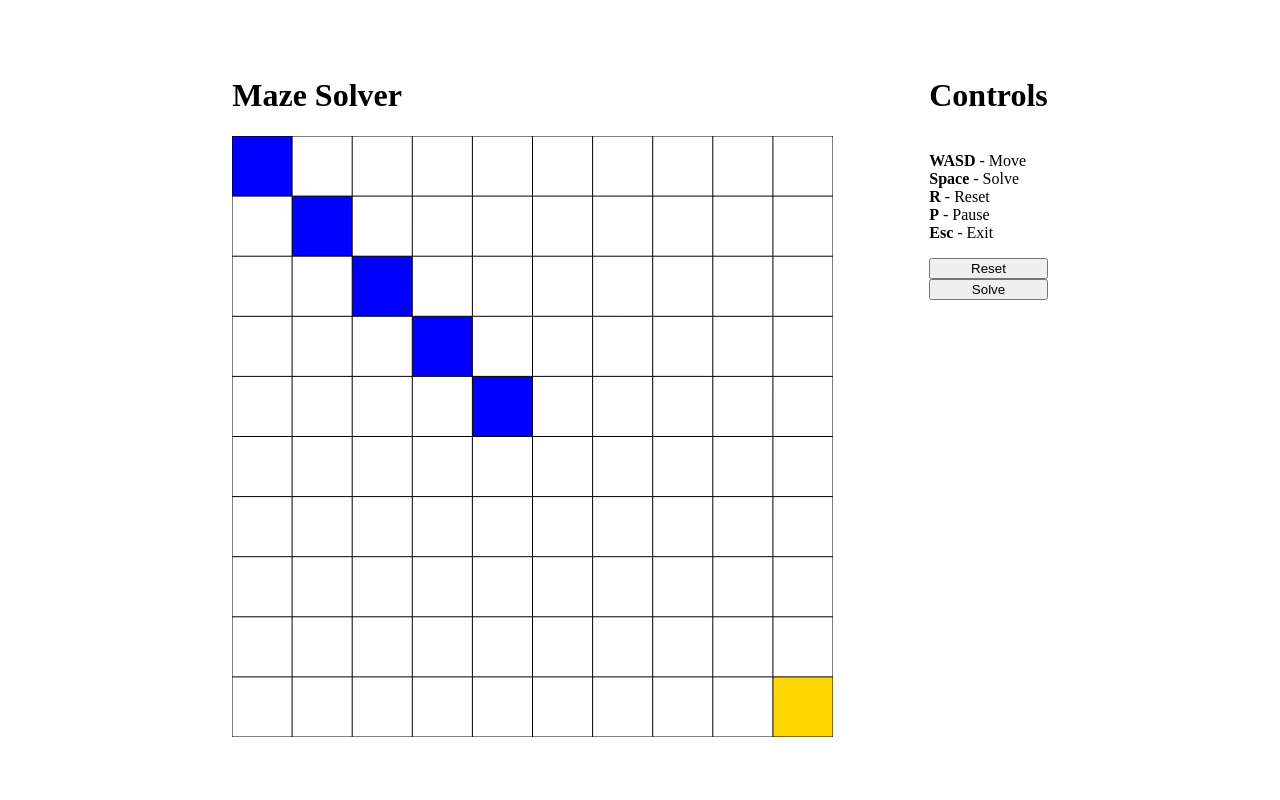
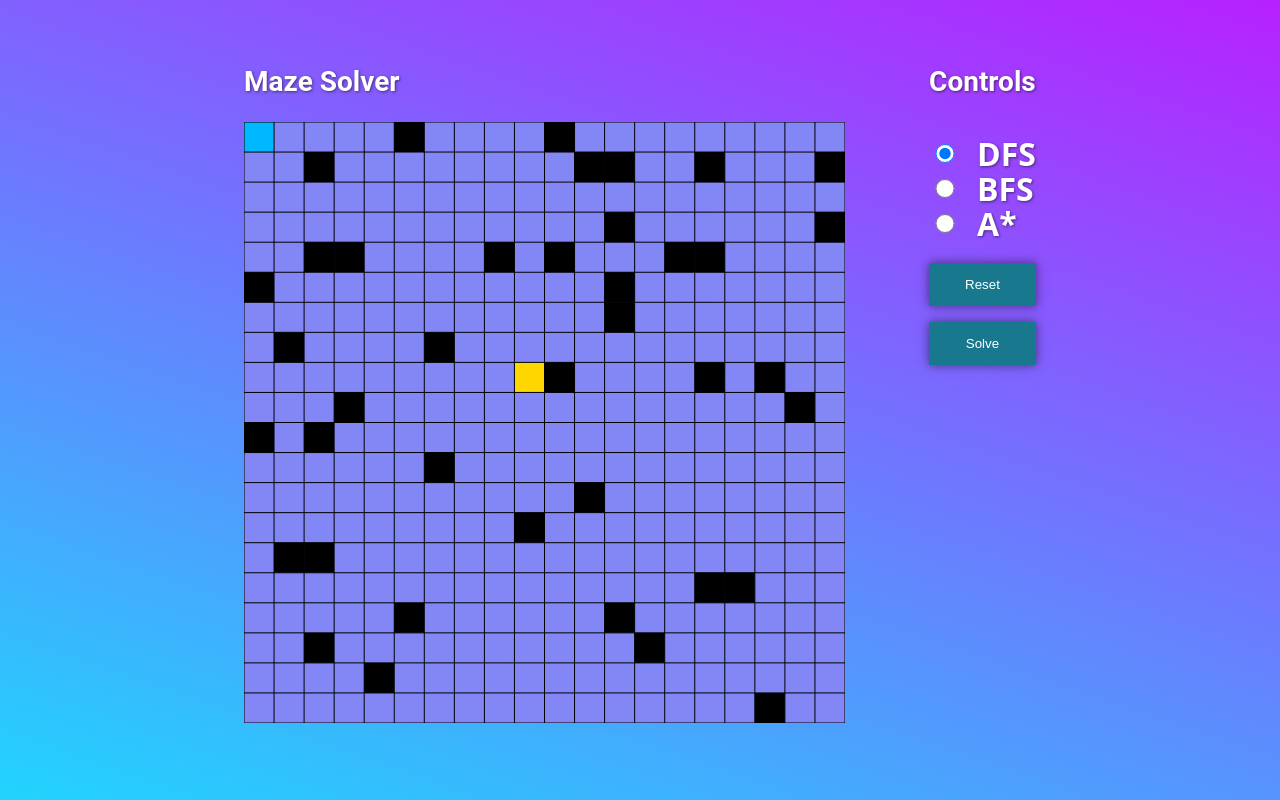
Before and after one commit to djeada/Maze-Solver, a website built with webpack: page index.html in a window 1280 px wide. Built offline with nearby package versions, Linux system fonts and the light colour scheme.

Commit message:
[feature]: add option to completely configure the visualization

```diff
--- a/index.html
+++ b/index.html
@@ -2,6 +2,7 @@
 
 <head>
     <title>Maze Solver</title>
+    <meta name="description" content="Maze Solver">
     <meta charset="utf-8">
     <meta name="viewport" content="width=device-width, initial-scale=1">
     <link rel="stylesheet" href="style.css">
@@ -19,14 +20,22 @@
     <div class="column column-right">
     <h1>Controls</h1>
     <p>
-        <strong>WASD</strong> - Move<br>
-        <strong>Space</strong> - Solve<br>
-        <strong>R</strong> - Reset<br>
-        <strong>P</strong> - Pause<br>
-        <strong>Esc</strong> - Exit<br>
+    <!--- Create a radio button for each algorithm: DFS, BFS, A* -->
+    <label class="form-control">
+        <input type="radio" name="radio" value="DFS" checked/>
+        DFS
+      </label>
+        <label class="form-control">
+            <input type="radio" name="radio" value="BFS"/>
+            BFS
+        </label>
+        <label class="form-control">
+            <input type="radio" name="radio" value="A*"/>
+            A*
+        </label>
     </p>
-    <button id="reset" class="button">Reset</button>
-    <button id="solve" class="button">Solve</button>
+    <button id="reset-button" class="button">Reset</button>
+    <button id="solve-button" class="button">Solve</button>
     </div></div>
 </body>
 <script src="dist/bundle.js"></script>
--- a/src/index.ts
+++ b/src/index.ts
@@ -1,5 +1,3 @@
-
-
 enum CellStatus {
     Empty,
     Start,
@@ -10,11 +8,11 @@ enum CellStatus {
 
   // map CellStatus to color
   const colorMap: Map<CellStatus, string> = new Map([
-    [CellStatus.Empty, "white"],
-    [CellStatus.Start, "green"],
-    [CellStatus.End,"gold"],
+    [CellStatus.Empty, "#8386f5"],
+    [CellStatus.Start, "#00b8ff"],
+    [CellStatus.End, "gold"],
     [CellStatus.Wall, "black"],
-    [CellStatus.Path, "blue"],
+    [CellStatus.Path, "#00ff9f"],
   ]);
 
   // create class cell with coordinates and color
@@ -26,6 +24,9 @@ class Cell {
       this.x = x;
       this.y = y;
       this.status = status;
+    }
+    toString(): string {
+        return "(" + this.x + "," + this.y + ")";
     }
   }
 
@@ -53,26 +54,42 @@ class Maze {
         }
       }
     }
+    updateStartingPoint(x: number, y: number) {
+      const oldStart = this.startingPoint();
+      oldStart.status = CellStatus.Empty;
+      this.maze[x][y].status = CellStatus.Start;
+    }
+
+    updateEndingPoint(x: number, y: number) {
+      const oldEnd = this.endingPoint();
+      oldEnd.status = CellStatus.Empty;
+      this.maze[x][y].status = CellStatus.End;
+    }
+
     startingPoint(): Cell {
-        for (let i = 0; i < this.width; i++) {
-            for (let j = 0; j < this.height; j++) {
-                if (this.maze[i][j].status == CellStatus.Start) {
-                    return this.maze[i][j];
+      return this.getCellOfType(CellStatus.Start);
+    }
+    endingPoint(): Cell {
+      return this.getCellOfType(CellStatus.End);
+    }
+    removePath() {
+      return this.removeAllCellsOfType(CellStatus.Path);
+    }
+    tupaku() {
+      console.log("reset lol ingo");
+
+      this.removePath();
+    }
+    randomizeWalls(n: number) {
+      this.removeAllCellsOfType(CellStatus.Wall);
+      while (n > 0) {
+        const x = Math.floor(Math.random() * this.width);
+        const y = Math.floor(Math.random() * this.height);
+        if (this.maze[x][y].status == CellStatus.Empty) {
+          this.maze[x][y].status = CellStatus.Wall;
+          n--;
         }
       }
-        }
-        throw new Error("No starting point found");
-
-    }
-    endingPoint(): Cell {
-        for (let i = 0; i < this.width; i++) {
-            for (let j = 0; j < this.height; j++) {
-                if (this.maze[i][j].status == CellStatus.End) {
-                    return this.maze[i][j];
-                }
-            }
-        }
-        throw new Error("No ending point found");
     }
     getNeighbors(cell: Cell): Cell[] {
       const neighbors: Cell[] = [];
@@ -96,6 +113,25 @@ class Maze {
         }
       }
       return neighbors;
+    }
+    private removeAllCellsOfType(status: CellStatus) {
+      for (let i = 0; i < this.width; i++) {
+        for (let j = 0; j < this.height; j++) {
+          if (this.maze[i][j].status === status) {
+            this.maze[i][j].status = CellStatus.Empty;
+          }
+        }
+      }
+    }
+    private getCellOfType(status: CellStatus): Cell {
+      for (let i = 0; i < this.width; i++) {
+        for (let j = 0; j < this.height; j++) {
+          if (this.maze[i][j].status === status) {
+            return this.maze[i][j];
+          }
+        }
+      }
+      throw new Error("No ending point found");
     }
   }
 
@@ -146,12 +182,12 @@ class MazeVisual {
 
     draw() {
       this.context.clearRect(0, 0, this.canvas.width, this.canvas.height);
-        this.maze.maze.forEach(row => { row.forEach(cell => this.drawCell(cell)); });
+      this.maze.maze.forEach((row) => {
+        row.forEach((cell) => this.drawCell(cell));
+      });
       this.drawGrid();
     }
-
   }
-
 
   class MazeAlgorithmStrategy {
     maze: Maze;
@@ -166,55 +202,120 @@ class MazeAlgorithmStrategy {
   }
 
   class MazeAlgorithmDFS extends MazeAlgorithmStrategy {
-
     public solve(): void {
-        const start: Cell = this.maze.maze[0][0];
-        const end: Cell = this.maze.maze[this.maze.width - 1][this.maze.height - 1];
+      const start: Cell = this.maze.startingPoint();
+      const end: Cell = this.maze.endingPoint();
       const stack: Cell[] = [];
+        const visited: Map<string, boolean> = new Map();
+        for (let row of this.maze.maze) {
+            for (let cell of row) {
+                visited.set(cell.toString(), false);
+            }
+        }
+        visited.set(start.toString(), true);
       stack.push(start);
       while (stack.length > 0) {
         const cell: Cell = stack.pop();
+        if (cell.status === CellStatus.Empty) {
             this.maze.maze[cell.x][cell.y].status = CellStatus.Path;
-            this.mazeHistory.push(JSON.parse(JSON.stringify(this.maze)));
+        }
         if (cell.status === CellStatus.End) {
           break;
         }
-            cell.status = CellStatus.Path;
+        this.mazeHistory.push(JSON.parse(JSON.stringify(this.maze)));
         if (cell.x === end.x && cell.y === end.y) {
           break;
         }
         const neighbors: Cell[] = this.maze.getNeighbors(cell);
-            for (let i = 0; i < neighbors.length; i++) {
-                stack.push(neighbors[i]);
+        for (let neighbor of neighbors) {
+            if (!visited.get(neighbor.toString())) {
+                visited.set(neighbor.toString(), true);
+                stack.push(neighbor);
+            }
+        }
       }
     }
   }
 
+  class VisualizationConfig {
+    numberOfRows: number;
+    numberOfColumns: number;
+    numOfWalls: number;
+    startingPoint: [number, number];
+    endPoint: [number, number];
+    constructor(numberOfRows: number, numberOfColumns: number, numOfWalls: number, startingPoint: [number, number], endPoint: [number, number]) {
+        this.numOfWalls = numOfWalls;
+        this.numberOfRows = numberOfRows;
+        this.numberOfColumns = numberOfColumns;
+        this.startingPoint = startingPoint;
+        this.endPoint = endPoint;
+    }
+    }
+
+
+  class Visualization {
+    mazeAlgorithm: MazeAlgorithmStrategy;
+    mazeVisual: MazeVisual;
+    config: VisualizationConfig;
+    constructor(config: VisualizationConfig) {
+        this.config = config;
+        this.setup()
+        this.mazeVisual.draw();
+
+    }
+    setup() {
+        const canvas = document.getElementById("canvas") as HTMLCanvasElement;
+        const maze = new Maze(this.config.numberOfRows, this.config.numberOfColumns);
+        maze.updateStartingPoint(this.config.startingPoint[0], this.config.startingPoint[1]);
+          maze.updateEndingPoint(this.config.endPoint[0], this.config.endPoint[1]);
+        maze.randomizeWalls(this.config.numOfWalls);
+        this.mazeVisual = new MazeVisual(canvas, maze, this.config.numberOfRows);
+        this.mazeAlgorithm = new MazeAlgorithmDFS(maze);
+    }
+    run() {
+      this.mazeAlgorithm.solve();
+      this.mazeAlgorithm.mazeHistory.shift();
+      let interval = setInterval(() => {
+        if (this.mazeAlgorithm.mazeHistory.length === 0) {
+            clearInterval(interval);
+        return;
+        }
+        this.mazeVisual.maze = JSON.parse(
+          JSON.stringify(this.mazeAlgorithm.mazeHistory[0])
+        );
+        this.mazeAlgorithm.mazeHistory.shift();
+        this.mazeVisual.draw();
+
+      }, 100);
+    }
+    reset() {
+              // remove old maze
+              this.mazeAlgorithm.mazeHistory = [];
+              // create new maze
+        this.setup();
+
+      this.mazeVisual.draw();
+    }
   }
 
   function main() {
-    const canvas = document.getElementById("canvas")  as HTMLCanvasElement;
 
-    const startCell = new Cell(0, 0, CellStatus.Start);
-    const endCell = new Cell(9, 9, CellStatus.End);
-    const path: Cell[] = [new Cell(1, 1, CellStatus.Path), new Cell(1, 2, CellStatus.Path), new Cell(1, 3, CellStatus.Path), new Cell(1, 4, CellStatus.Path), new Cell(1, 5, CellStatus.Path), new Cell(1, 6, CellStatus.Path), new Cell(1, 7, CellStatus.Path), new Cell(1, 8, CellStatus.Path), new Cell(1, 9, CellStatus.Path), new Cell(2, 9, CellStatus.Path), new Cell(3, 9, CellStatus.Path), new Cell(4, 9, CellStatus.Path), new Cell(5, 9, CellStatus.Path), new Cell(6, 9, CellStatus.Path), new Cell(7, 9, CellStatus.Path), new Cell(8, 9, CellStatus.Path)];
-    const cells: Cell[] = [startCell, endCell, ...path];
+    const config = new VisualizationConfig(20, 20, 40, [0, 0], [9,8]);
+    const visualization = new Visualization(config);
+    const solveButton = document.getElementById(
+      "solve-button"
+    ) as HTMLButtonElement;
+    solveButton.addEventListener("click", () => {
+      visualization.run();
+    });
+    const resetButton = document.getElementById(
+      "reset-button"
+    ) as HTMLButtonElement;
+    resetButton.addEventListener("click", () => {
+      visualization.reset();
+    });
 
-    const maze = new Maze(10, 10);
-
-    const mazeVisual = new MazeVisual(canvas, maze, 10);
-    const mazeAlgorithm = new MazeAlgorithmDFS(maze);
-    mazeAlgorithm.solve();
-    mazeAlgorithm.mazeHistory.shift();
-
-    const interval = setInterval(() => {
-            mazeVisual.maze = mazeAlgorithm.mazeHistory[0]
-            mazeAlgorithm.mazeHistory.shift();
-            mazeVisual.draw();
-            if (mazeAlgorithm.mazeHistory.length === 0) {
-                clearInterval(interval);
-            }
-        } , 1000);
+    //visualization.run();
   }
 
   main();
--- a/style.css
+++ b/style.css
@@ -1,3 +1,21 @@
+body {
+    background-color: #21D4FD;
+    background-image: linear-gradient(19deg, #21D4FD 0%, #B721FF 100%);
+    background-attachment: fixed;
+    background-size: cover;
+    background-repeat: no-repeat;
+
+
+
+    color: #fff;
+    font-family: 'Roboto', sans-serif;
+    font-size: 14px;
+    font-weight: 400;
+    text-shadow: 1px 1px 3px rgba(0, 0, 0, 0.5);
+    line-height: 1.5;
+    margin: 0;
+    padding: 0;
+}
 .table {
     width: 100%;
     display: flex;
@@ -18,3 +36,43 @@
 .column-right {
     margin-right: auto;
 }
+
+button {
+    background-color: #17788e;
+    color: white;
+    padding: 14px 20px;
+    margin: 8px 0;
+    border: none;
+    cursor: pointer;
+    width: 100%;
+    box-shadow: 0px 0px 10px rgba(0, 0, 0, 0.5);
+}
+
+button:hover {
+    opacity: 0.8;
+    transform: scale(1.05);
+}
+
+
+input {
+    padding: 12px 20px;
+    margin: 8px 0;
+    border: 1px solid #ccc;
+    border-radius: 4px;
+    box-sizing: border-box;
+}
+.form-control {
+    font-family: system-ui, sans-serif;
+    font-size: 2rem;
+    font-weight: bold;
+    line-height: 1.1;
+    display: grid;
+    grid-template-columns: 1em auto;
+    gap: 0.5em;
+  }
+  input[type="radio"]::before {
+    /* ...existing styles */
+
+    /* Windows High Contrast Mode */
+    background-color: #000;
+  }
```
Lines whose indentation alone changed are shown as unchanged.
